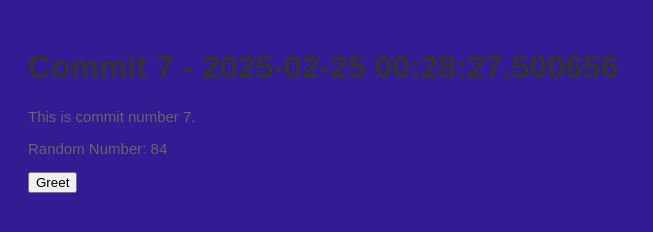
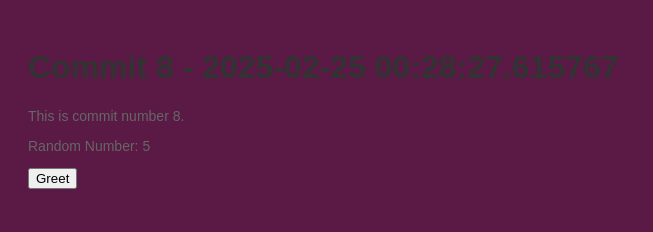
Before and after one commit to stiffs95/myrep-repo-20250225002824, a plain HTML site: page index.html in a window 1280 px wide. Shown: the whole page, without its empty margins (0-653 px from the left). Drawn offline with Linux system fonts and the light colour scheme.

Commit message:
📝 My commit 8 (HTML, CSS, JS, or PY)

```diff
--- a/index.html
+++ b/index.html
@@ -2,13 +2,13 @@
     <!DOCTYPE html>
     <html>
     <head>
-        <title>Commit 7 - 2025-02-25 00:28:27.500656</title>
+        <title>Commit 8 - 2025-02-25 00:28:27.615767</title>
         <link rel="stylesheet" href="style.css">
     </head>
     <body>
-        <h1>Commit 7 - 2025-02-25 00:28:27.500656</h1>
-        <p>This is commit number 7.</p>
-        <p>Random Number: 84</p>
+        <h1>Commit 8 - 2025-02-25 00:28:27.615767</h1>
+        <p>This is commit number 8.</p>
+        <p>Random Number: 5</p>
         <button onclick="greet()">Greet</button>
         <script src="script.js"></script>
     </body>
--- a/script.js
+++ b/script.js
@@ -2,4 +2,4 @@
     function greet() {
         alert('Hello from commit ' + commitNumber + '!');
     }
-    var commitNumber = 7;
+    var commitNumber = 8;
--- a/style.css
+++ b/style.css
@@ -1,7 +1,7 @@
 
     body {
         font-family: Arial, sans-serif;
-        background-color: #321b93;
+        background-color: #5a1a45;
         padding: 20px;
     }
     h1 {
@@ -9,5 +9,5 @@
     }
     p {
         color: #666;
-        font-size: 15px;
+        font-size: 14px;
     }
```
